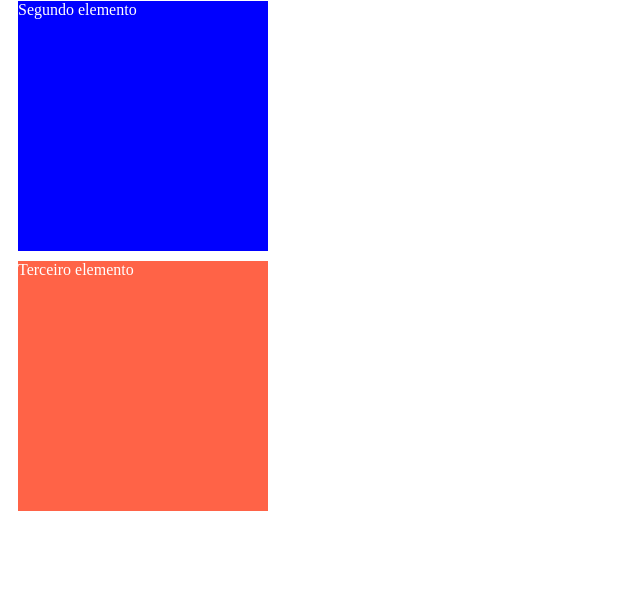
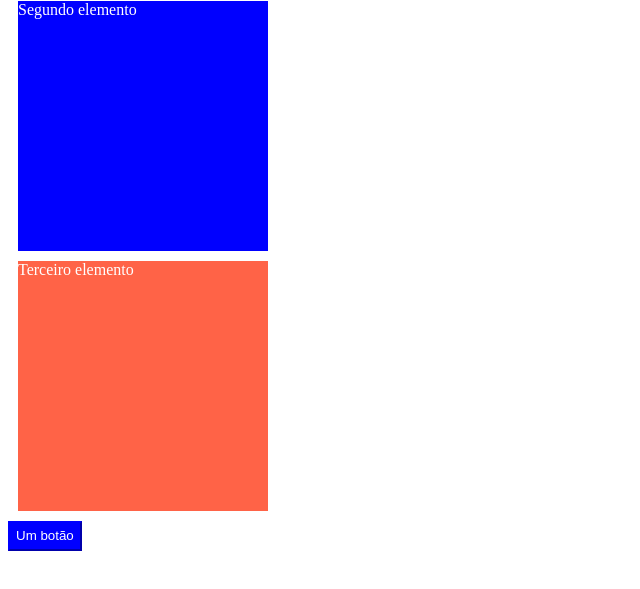
Before and after one commit to woodyalan/bootcamp-web-db1-2024, a plain HTML site: page js/javascript-externo.html in a window 1280 px wide. Shown: the part 79-668 px from the top of the page, without its empty margins (0-640 px from the left). Drawn offline with Linux system fonts and the light colour scheme.

Commit message:
Interagindo com atributos

```diff
--- a/js/externo.js
+++ b/js/externo.js
@@ -1,9 +1,9 @@
 //alert("Olá vindo de js externo");
 
-// buscando um único elemento do HTML
+// buscando um único elemento do HTML (DOM)
 let container = document.querySelector("#container");
 
-// buscando vários elementos do HTML;
+// buscando vários elementos do HTML (DOM);
 let containers = document.querySelectorAll(".container");
 
 // exibindo uma mensagem no console do navegador
@@ -19,3 +19,12 @@ container.style.display = "none";
 
 // alterando a cor do segundo elemento da lista de elementos com a classe .container
 containers[1].style.backgroundColor = "blue";
+
+let botao = document.querySelector(".btn");
+
+console.log("desabilitando o botão");
+botao.setAttribute("disabled", "disabled");
+botao.setAttribute("type", "button");
+
+console.log("habilitando o botão");
+botao.removeAttribute("disabled");
--- a/js/javascript-externo.html
+++ b/js/javascript-externo.html
@@ -13,6 +13,18 @@
         color: #fff;
         margin: 10px;
       }
+
+      .btn {
+        height: 30px;
+        background-color: blue;
+        color: #fff;
+        border-color: blue;
+      }
+
+      .btn:disabled {
+        background-color: rgb(117, 117, 248);
+        border-color: rgb(117, 117, 248);
+      }
     </style>
   </head>
   <body>
@@ -22,6 +34,8 @@
     <div class="container">Segundo elemento</div>
     <div class="container">Terceiro elemento</div>
 
+    <button class="btn">Um botão</button>
+
     <script type="text/javascript" src="externo.js"></script>
   </body>
 </html>
```
